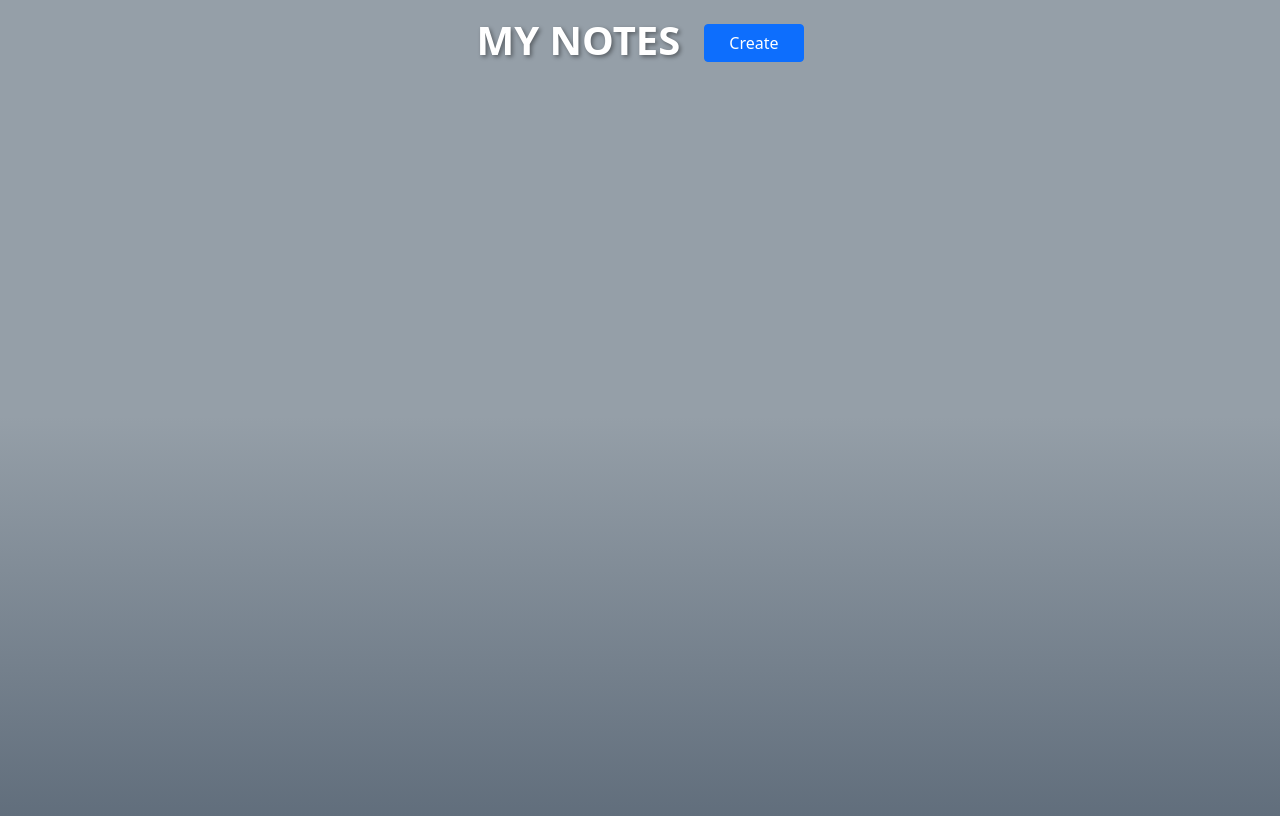
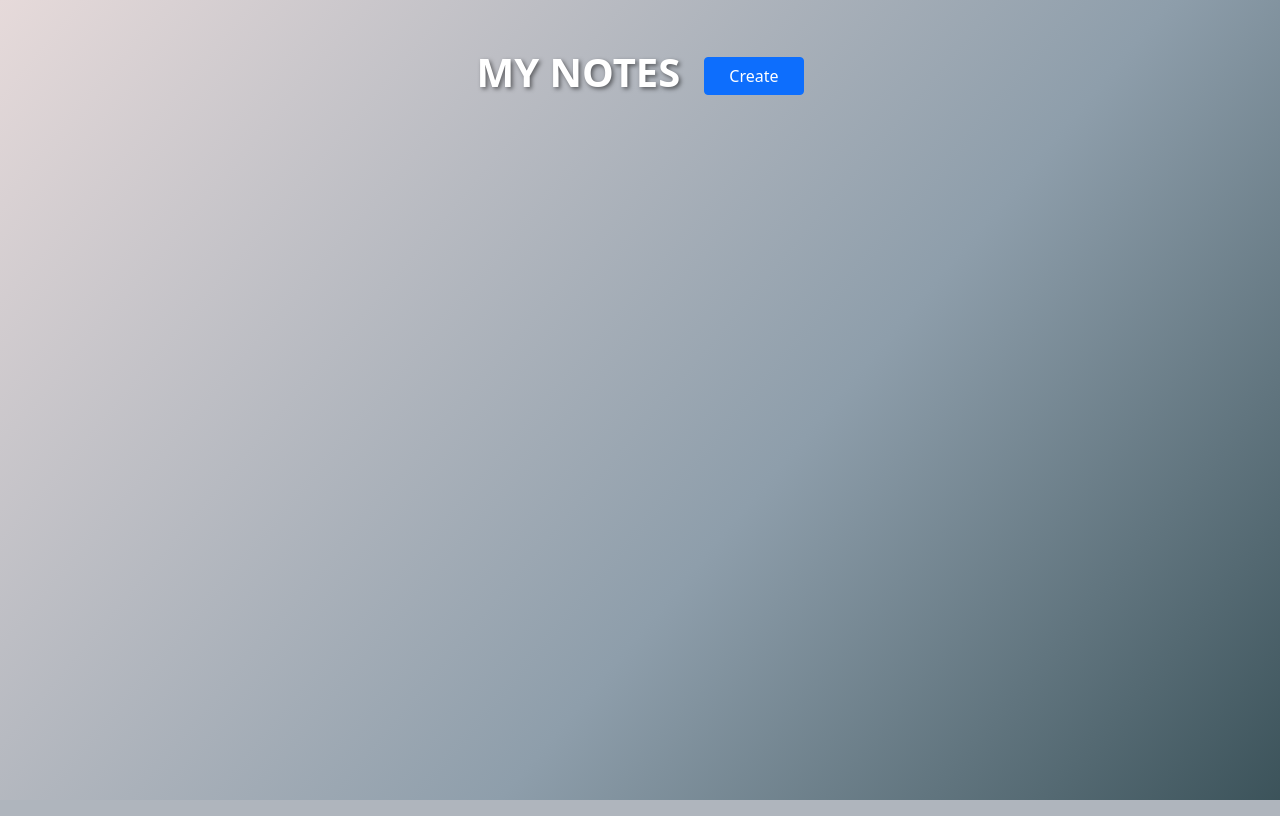
Before and after one commit to ArsenAjiev/todo_app, a Django app: page /notes/ in a window 1280 px wide. Run offline with Django 4.2, Linux system fonts and the light colour scheme; the visitor is signed in with stand-in values (Sample User, id 1); data that the repository does not hold is empty; some libraries are stand-ins or nearby versions.

Commit message:
todo app and design

```diff
--- a/app/notes/static/notes/css/style.css
+++ b/app/notes/static/notes/css/style.css
@@ -1,18 +1,24 @@
 html {
     height: 100%;
-    background: #959FA8;
+    /*background: #959FA8;*/
+    /*background: #e6dada;*/
+    background: #bdc3c7;
+
     padding: 0;
     margin: 0;
 }
 body {
     padding: 0;
     margin: 0;
-    background: linear-gradient(to bottom, rgba(123, 134, 146, 0) 50%, #616E7C 100%);
-            /*radial-gradient(ellipse at top right, #959FA8 0%, rgba(149, 159, 168, 0) 25%),*/
-
+    /*background: linear-gradient(to bottom, #4b79a1, #283e51);*/
+    background: linear-gradient(130deg, #e6dada, #8e9eab 60%, #274046 110%);
+    /*background: linear-gradient(130deg, #bdc3c7, #2c3e50);*/
     height: 100%;
 }
 
+.card-shadow {
+    box-shadow: 0 6px 10px 1px rgba(0,0,0, .25);
+}
 .note-footer {
     display: flex;
     justify-content: space-between;
@@ -28,10 +34,10 @@ body {
     font-family: 'Lobster', cursive;
 }
 .text-shadow {
-    text-shadow: 2px 2px 4px rgba(0,0,0, .4);
+    text-shadow: 2px 2px 4px rgba(0,0,0, .5);
 }
 .text-shadow-sm {
-    text-shadow: 2px 2px 2px rgba(0,0,0, .25);
+    text-shadow: 2px 2px 2px rgba(0,0,0, .35);
 }
 
 .home-link {
--- a/app/notes/templates/notes/form.html
+++ b/app/notes/templates/notes/form.html
@@ -2,6 +2,10 @@
 {% load static %}
 
 {% block title %}<span class="text-shadow text-white">NEW NOTE</span>{% endblock %}
+
+{% block actions %}
+    <a href="{% url 'notes:index' %}" class="btn btn-secondary px-4">Back</a>
+{% endblock %}
 
 {% block style %}
     {{ block.super }}
--- a/app/notes/templates/notes/index.html
+++ b/app/notes/templates/notes/index.html
@@ -5,23 +5,22 @@
 
 
 {% block actions %}
-    <a href="{% url 'notes:create' %}"class="btn btn-primary px-4">Create</a>
+    <a href="{% url 'notes:create' %}" class="btn btn-primary px-4">Create</a>
 {% endblock %}
 
 {% block content %}
-    <div class="row row-cols-3">
+    <div class="row row-cols-3 g-5">
 
         {% for item in items %}
             <div class="col">
 
-                <div class="card shadow h-100 border-secondary">
-                    {% if item.slug %}
-                        <div class="card-header text-white-50 bg-secondary p-3 text-truncate">
-                            <small>{{ item.slug }}</small>
-                        </div>
-                    {% endif %}
+                <div class="card rounded-3 card-shadow h-100 border">
                     <div class="card-body">
-                        <h3 class="mb-5 card-title">{{ item.title }}</h3>
+                        {% if item.slug %}
+                            <small class="text-muted card-text">{{ item.slug }}</small>
+                        {% endif %}
+                        <h5 class="mb-5 card-title">{{ item.title }}</h5>
+
                         <p class="card-text mb-5">{{ item.text }}</p>
                         <p class="card-text">
                             <small class="text-muted">{{ item.created_at }}</small>
@@ -29,7 +28,8 @@
                     </div>
                     <div class="card-footer note-footer p-3 justify-content-between">
                         <div class="col-4">
-                            <a href="{% url 'notes:update' item.id %}" class="btn d-block w-100 btn-primary">Edit</a>
+                            <a href="{% url 'notes:update' item.id %}"
+                               class="btn d-block w-100 btn-outline-primary">Edit</a>
                         </div>
                         <div class="col-auto">
                             <a href="{% url 'notes:destroy' item.id %}" class="btn btn-outline-danger px-3"
--- a/app/templates/layout.html
+++ b/app/templates/layout.html
@@ -12,10 +12,10 @@
     <title>APP</title>
 </head>
 <body>
-<div class="container h-100">
-    <div class="row my-3 align-items-start justify-content-center">
-        <h1 class="col-auto fw-bolder mb-5">{% block title %}{% endblock %}</h1>
-        <div class="col-auto mt-2">{% block actions %}{% endblock %}</div>
+<div class="container">
+    <div class="row align-items-center mb-5 justify-content-center">
+        <h1 class="col-auto fw-bolder mt-5">{% block title %}{% endblock %}</h1>
+        <div class="col-auto mt-5">{% block actions %}{% endblock %}</div>
     </div>
     {% block content %}{% endblock %}
 </div>
--- a/app/todos/models.py
+++ b/app/todos/models.py
@@ -7,8 +7,8 @@ class Todo(models.Model):
     user = models.ForeignKey(User, on_delete=models.CASCADE)
     title = models.CharField(max_length=255)
     status = models.BooleanField(default=False)
-    created_at = models.DateTimeField(auto_now_add=True)
-    updated_at = models.DateTimeField(auto_now=True)
+    created_at = models.DateTimeField(auto_now_add=True, editable=False)
+    updated_at = models.DateTimeField(auto_now=True, editable=False)
 
     class Meta:
         db_table = 'todo'
```
Also changed, not shown: app/todos/templates/todos/index.html (+6 -2 lines).
